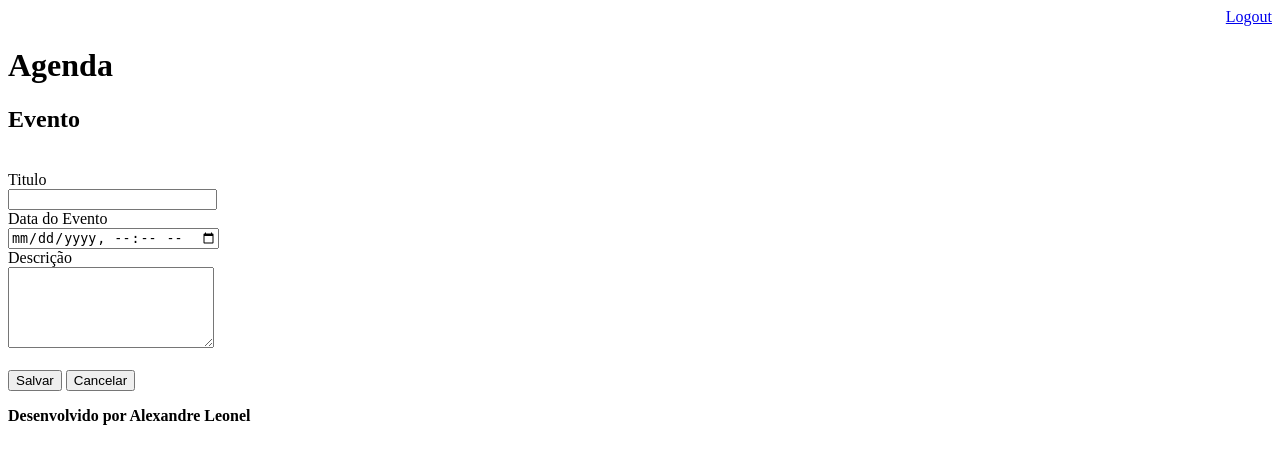
After one commit to Aleleonel/agenda, a Django app: page /agenda/evento/ in a window 1280 px wide. The commit adds this page. Shown: the top 464 px of the page. Run offline with Django 3.2, Linux system fonts and the light colour scheme; a user stored in the database is signed in.

Commit message:
Templates de inserção de eventos, incluido gitignore

```diff
--- a/agenda/urls.py
+++ b/agenda/urls.py
@@ -20,10 +20,12 @@ from django.views.generic import RedirectView
 
 urlpatterns = [
     path('admin/', admin.site.urls),
+    path('agenda/', views.lista_eventos),
+    path('agenda/evento/', views.evento),
+    path('agenda/evento/submit', views.submit_evento),
     path('', RedirectView.as_view(url='/agenda/')),
     path('login/', views.login_user),
     path('login/submit', views.submit_login),
-    path('agenda/', views.lista_eventos),
     path('logout/', views.logout_user),
 
 
--- a/core/views.py
+++ b/core/views.py
@@ -35,3 +35,23 @@ def lista_eventos(request):
     dados = {'eventos': eventos}
 
     return render(request, 'agenda.html', dados)
+
+
+@login_required(login_url='/login/')
+def evento(request):
+    return render(request, 'evento.html')
+
+
+@login_required(login_url='/login/')
+def submit_evento(request):
+    if request.POST:
+        titulo = request.POST.get('titulo')
+        data_evento = request.POST.get('data_evento')
+        descricao = request.POST.get('descricao')
+        usuario = request.user
+        Evento.objects.create(titulo=titulo,
+                             data_evento=data_evento,
+                             descricao=descricao,
+                             usuario=usuario)
+
+    return redirect('/')
--- a/templates/agenda.html
+++ b/templates/agenda.html
@@ -8,4 +8,5 @@
         <li><b>{{ evento.titulo }} - {{ evento.get_data_evento }}</b></li>
         {% endfor %}
     </ul>
+    <a href="evento"><button type="button">Novo Evento</button></a>
 {% endblock %}
--- /dev/null
+++ b/templates/evento.html
@@ -0,0 +1,27 @@
+{% extends "model-page.html" %}
+
+{% block content %}
+
+    <h2>Evento</h2>
+<form action="submit" method="post">
+    {% csrf_token %}
+    <br>
+        <label>Titulo</label>
+    <br>
+        <input type="text" name="titulo" size="23">
+    <br>
+        <label>Data do Evento</label>
+    <br>
+        <input type="datetime-local" name="data_evento">
+    <br>
+        <label>Descrição</label>
+    <br>
+        <textarea name="descricao" rows="5" cols="23"></textarea>
+    <br>
+    <br>
+        <button type="submit">Salvar</button>
+        <a href="/">
+            <button type="button">Cancelar</button>
+        </a>
+</form>
+{% endblock %}
```
Also changed, not shown: db.sqlite3, 1 other file.
